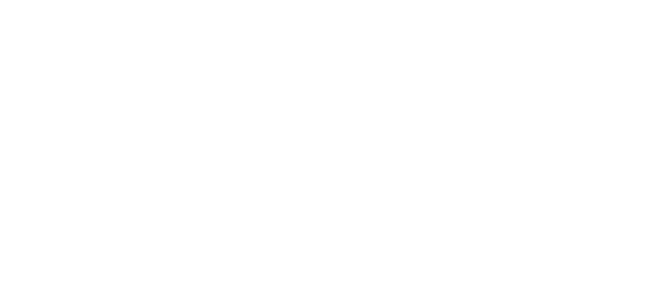
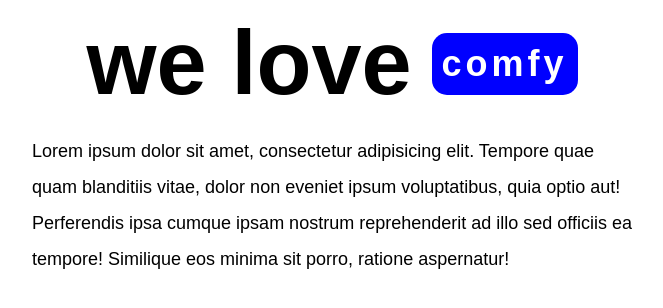
Before and after one commit to HEMASINCHU/react-comfy-store, a React (Vite) app: page /about in a window 1280 px wide. Before the commit this address had no page. Shown: the top 308 px of the page, without its empty margins (308-971 px from the left). Built offline with nearby package versions, Linux system fonts and the light colour scheme.

Commit message:
about component added

```diff
--- a/src/App.jsx
+++ b/src/App.jsx
@@ -2,6 +2,7 @@
 import Header from "./components/header/Header";
 import LoginForm from "./components/login/Login";
 import SignUp from "./components/signup/Signup";
+import About from "./components/lists/about/About";
 import "./App.css";
 
 function App() {
@@ -11,6 +12,7 @@
         <Route path="/" element={<Header />} />
         <Route path="login" element={<LoginForm />} />
         <Route path="signup" element={<SignUp />} />
+        <Route path="about" element={<About />} />
       </Routes>
     </div>
   );
--- /dev/null
+++ b/src/components/lists/about/About.jsx
@@ -0,0 +1,22 @@
+import "./about.css";
+
+const About = () => {
+  return (
+    <>
+      <div className="about-comp">
+        <h1 className="about-header">
+          <span className="about-span">we love</span>
+          <button className="about-btn"> comfy</button>
+        </h1>
+        <p className="about-para">
+          Lorem ipsum dolor sit amet, consectetur adipisicing elit. Tempore quae
+          quam blanditiis vitae, dolor non eveniet ipsum voluptatibus, quia
+          optio aut! Perferendis ipsa cumque ipsam nostrum reprehenderit ad illo
+          sed officiis ea tempore! Similique eos minima sit porro, ratione
+          aspernatur!
+        </p>
+      </div>
+    </>
+  );
+};
+export default About;
--- /dev/null
+++ b/src/components/lists/about/about.css
@@ -0,0 +1,28 @@
+.about-comp {
+    max-width: 600px;
+    margin: 0 auto;
+  }
+  .about-header {
+    display: flex;
+    justify-content: center;
+    align-items: center;
+  }
+  .about-btn {
+    font-size: 2rem;
+    padding: 10px;
+    border-radius: 15px;
+    margin-left: 20px;
+    background-color: blue;
+    border: none;
+    color: white;
+    font-weight: bold;
+    letter-spacing: 4px;
+  }
+  .about-span {
+    font-size: 5rem;
+  }
+  .about-para {
+    font-size: 18px;
+    line-height: 2;
+    font-size: 1rem;
+  }
```
